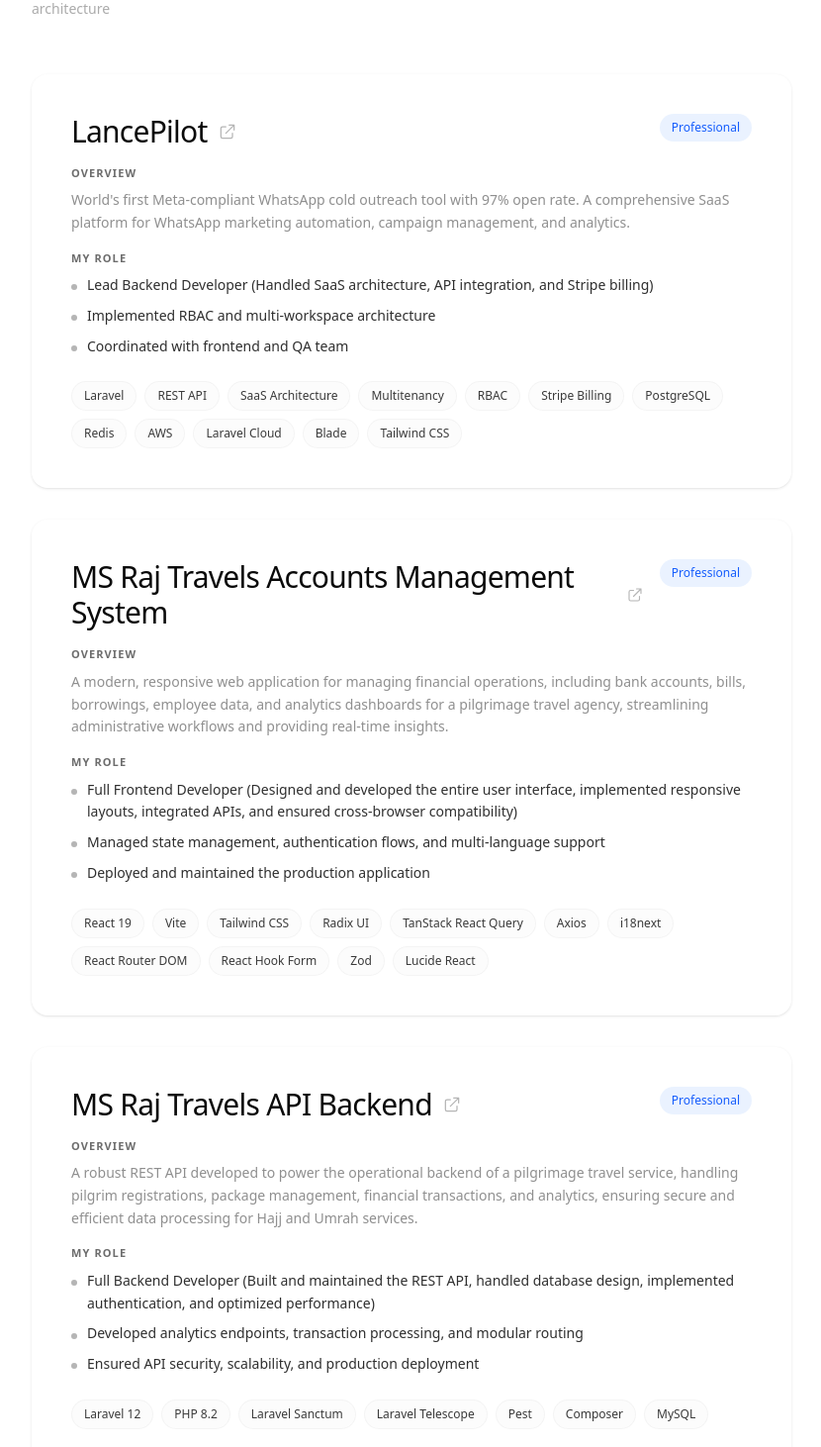
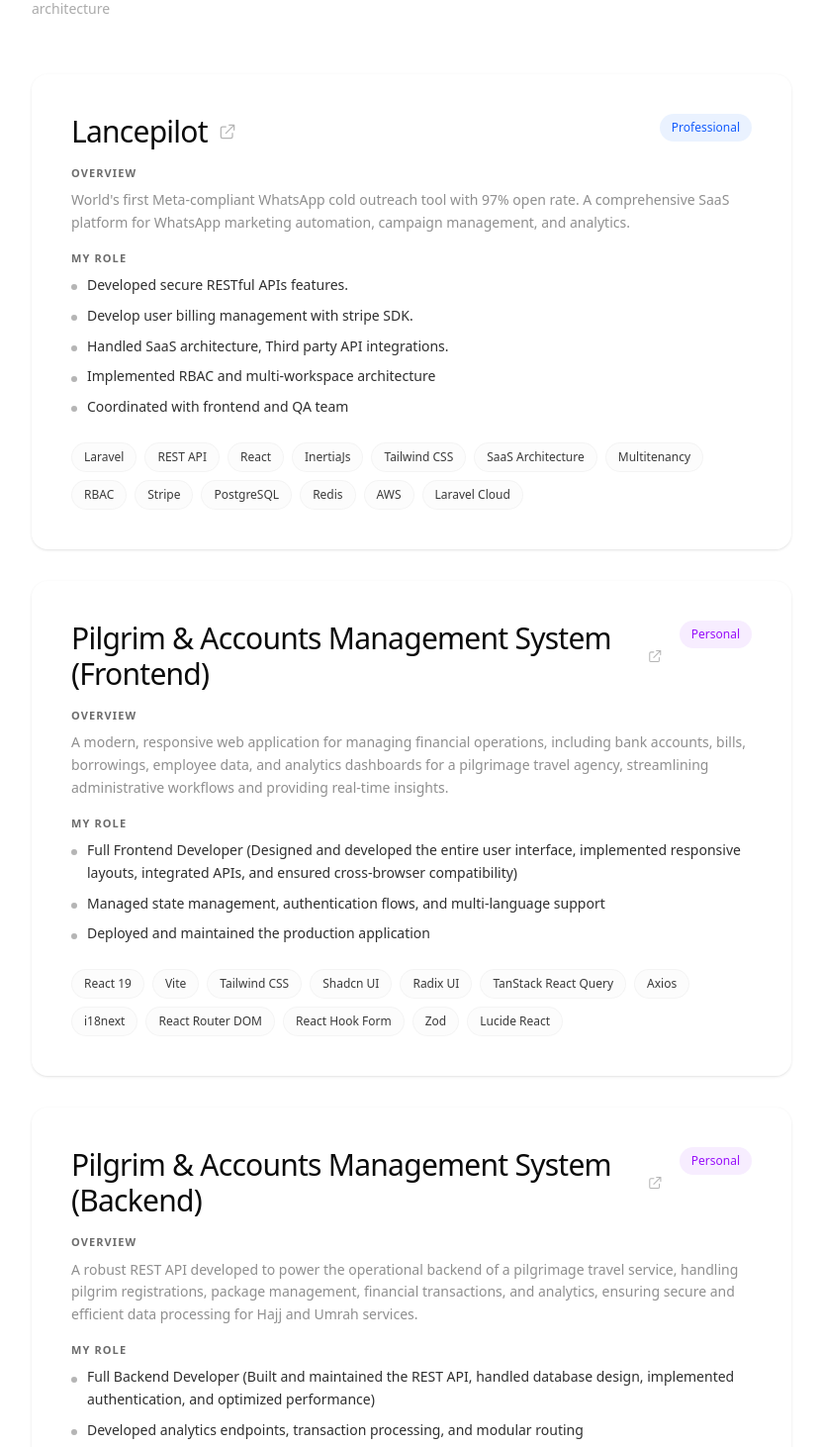
Before and after one commit to sehabkhanzehad/portfolio, a Next.js app: page / in a window 1280 px wide. Shown: the part 3408-4870 px from the top of the page at 99% size, without its empty margins (224-1054 px from the left). Built offline with nearby package versions, Linux system fonts and the light colour scheme.

Commit message:
fix: update project names, roles, and skills in Projects component

```diff
--- a/components/Projects.tsx
+++ b/components/Projects.tsx
@@ -5,42 +5,37 @@ import { forwardRef } from "react"
 const Projects = forwardRef<HTMLElement>((props, ref) => {
     const projects = [
         {
-            name: "LancePilot",
+            name: "Lancepilot",
             type: "office",
             company: "Lancepilot Ltd.",
             url: "https://lancepilot.com",
             role: [
-                "Lead Backend Developer (Handled SaaS architecture, API integration, and Stripe billing)",
+                "Developed secure RESTful APIs features.",
+                "Develop user billing management with stripe SDK.",
+                "Handled SaaS architecture, Third party API integrations.",
                 "Implemented RBAC and multi-workspace architecture",
                 "Coordinated with frontend and QA team"
             ],
             description: "World's first Meta-compliant WhatsApp cold outreach tool with 97% open rate. A comprehensive SaaS platform for WhatsApp marketing automation, campaign management, and analytics.",
-            features: [
-                "White-label solution with custom branding",
-                "Multi-workspace architecture for agencies",
-                "Real-time campaign analytics and reporting",
-                "WhatsApp Business API integration",
-                "Role-based access control for teams",
-                "Client workspace management"
-            ],
             skills: [
                 "Laravel",
                 "REST API",
+                "React",
+                "InertiaJs",
+                "Tailwind CSS",
                 "SaaS Architecture",
                 "Multitenancy",
                 "RBAC",
-                "Stripe Billing",
+                "Stripe",
                 "PostgreSQL",
                 "Redis",
                 "AWS",
                 "Laravel Cloud",
-                "Blade",
-                "Tailwind CSS"
             ]
         },
         {
-            name: "MS Raj Travels Accounts Management System",
-            type: "office",
+            name: "Pilgrim & Accounts Management System (Frontend)",
+            type: "personal",
             company: "MS Raj Travels",
             url: "https://accounts.msrajtravels.com",
             role: [
@@ -49,18 +44,11 @@ const Projects = forwardRef<HTMLElement>((props, ref) => {
                 "Deployed and maintained the production application"
             ],
             description: "A modern, responsive web application for managing financial operations, including bank accounts, bills, borrowings, employee data, and analytics dashboards for a pilgrimage travel agency, streamlining administrative workflows and providing real-time insights.",
-            features: [
-                "Multi-language support (English and Bengali) with internationalization",
-                "Dark/light theme toggle for enhanced user experience",
-                "Comprehensive analytics with interactive charts (line and pie charts)",
-                "CRUD operations for banks, bills, borrowings, and employees",
-                "Secure user authentication and role-based access",
-                "Responsive dashboard layout with sidebar navigation"
-            ],
             skills: [
                 "React 19",
                 "Vite",
                 "Tailwind CSS",
+                "Shadcn UI",
                 "Radix UI",
                 "TanStack React Query",
                 "Axios",
@@ -72,8 +60,8 @@ const Projects = forwardRef<HTMLElement>((props, ref) => {
             ]
         },
         {
-            name: "MS Raj Travels API Backend",
-            type: "office",
+            name: "Pilgrim & Accounts Management System (Backend)",
+            type: "personal",
             company: "MS Raj Travels",
             url: "https://api.msrajtravels.com",
             role: [
@@ -82,22 +70,14 @@ const Projects = forwardRef<HTMLElement>((props, ref) => {
                 "Ensured API security, scalability, and production deployment"
             ],
             description: "A robust REST API developed to power the operational backend of a pilgrimage travel service, handling pilgrim registrations, package management, financial transactions, and analytics, ensuring secure and efficient data processing for Hajj and Umrah services.",
-            features: [
-                "Secure API authentication with token-based access",
-                "Comprehensive analytics endpoints for dashboard metrics and reporting",
-                "Full CRUD for pilgrims, packages, transactions, and user profiles",
-                "Modular routing for pre-registrations, registrations, and group leaders",
-                "Health check monitoring and database connectivity validation",
-                "Support for multiple operational years and sections"
-            ],
             skills: [
                 "Laravel 12",
                 "PHP 8.2",
                 "Laravel Sanctum",
                 "Laravel Telescope",
-                "Pest",
                 "Composer",
-                "MySQL"
+                "MySQL",
+                "REST API",
             ]
         },
         // {
@@ -242,23 +222,6 @@ const Projects = forwardRef<HTMLElement>((props, ref) => {
                                             </ul>
                                         </div>
 
-                                        {/* Key Features - Compact Grid */}
-                                        {/* <div className="space-y-3">
-                                            <h4 className="text-xs font-semibold text-foreground/70 uppercase tracking-wider">
-                                                Key Features
-                                            </h4>
-                                            <ul className="grid sm:grid-cols-2 gap-x-6 gap-y-2">
-                                                {project.features.map((feature, i) => (
-                                                    <li
-                                                        key={i}
-                                                        className="text-xs text-muted-foreground/70 leading-relaxed pl-4 relative before:content-[''] before:absolute before:left-0 before:top-[0.55rem] before:w-1 before:h-1 before:bg-muted-foreground/40 before:rounded-full"
-                                                    >
-                                                        {feature}
-                                                    </li>
-                                                ))}
-                                            </ul>
-                                        </div> */}
-
                                         {/* Tech Stack - Minimal */}
                                         <div className="space-y-3 pt-2">
                                             <div className="flex flex-wrap gap-2">
```
